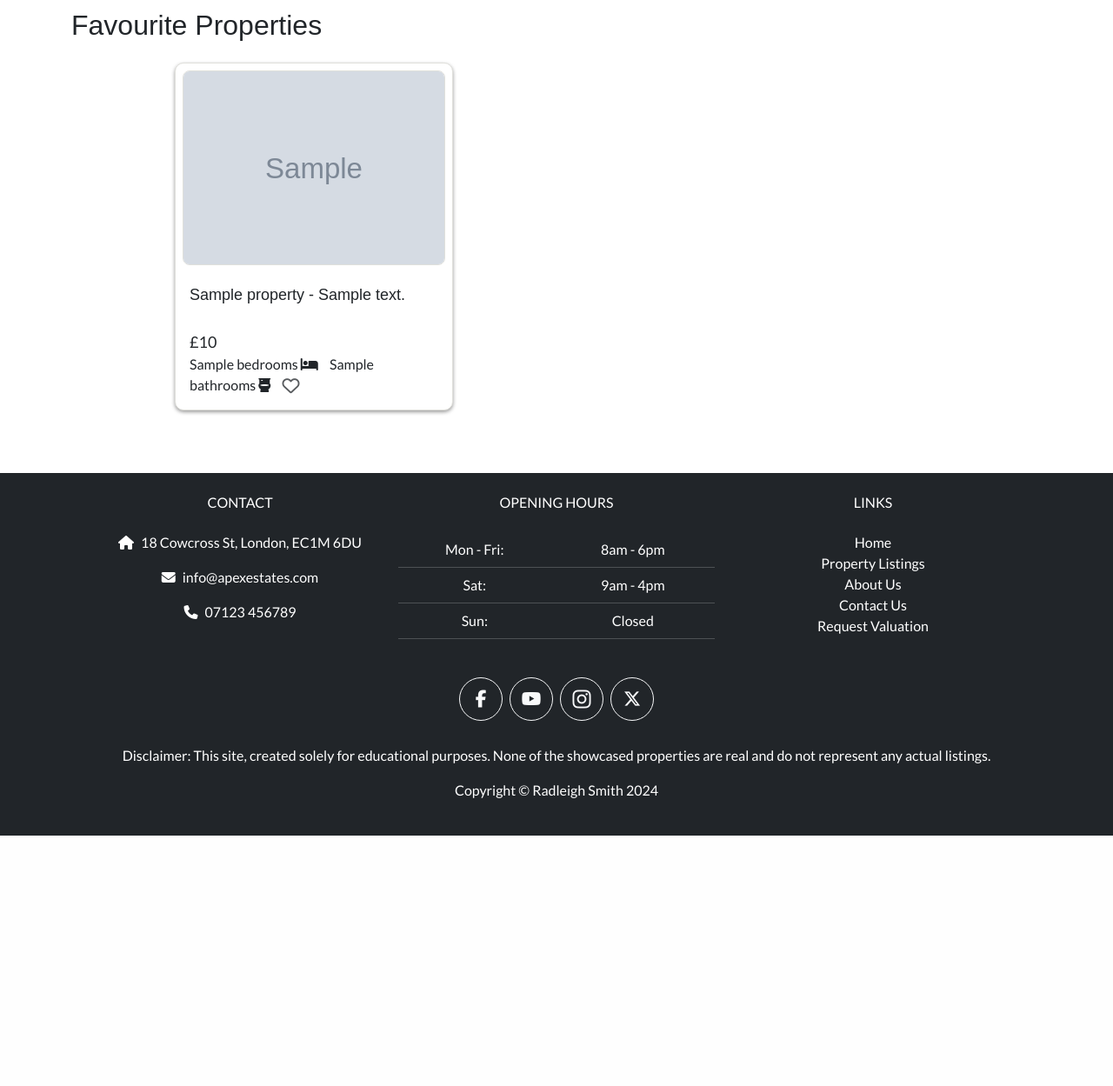
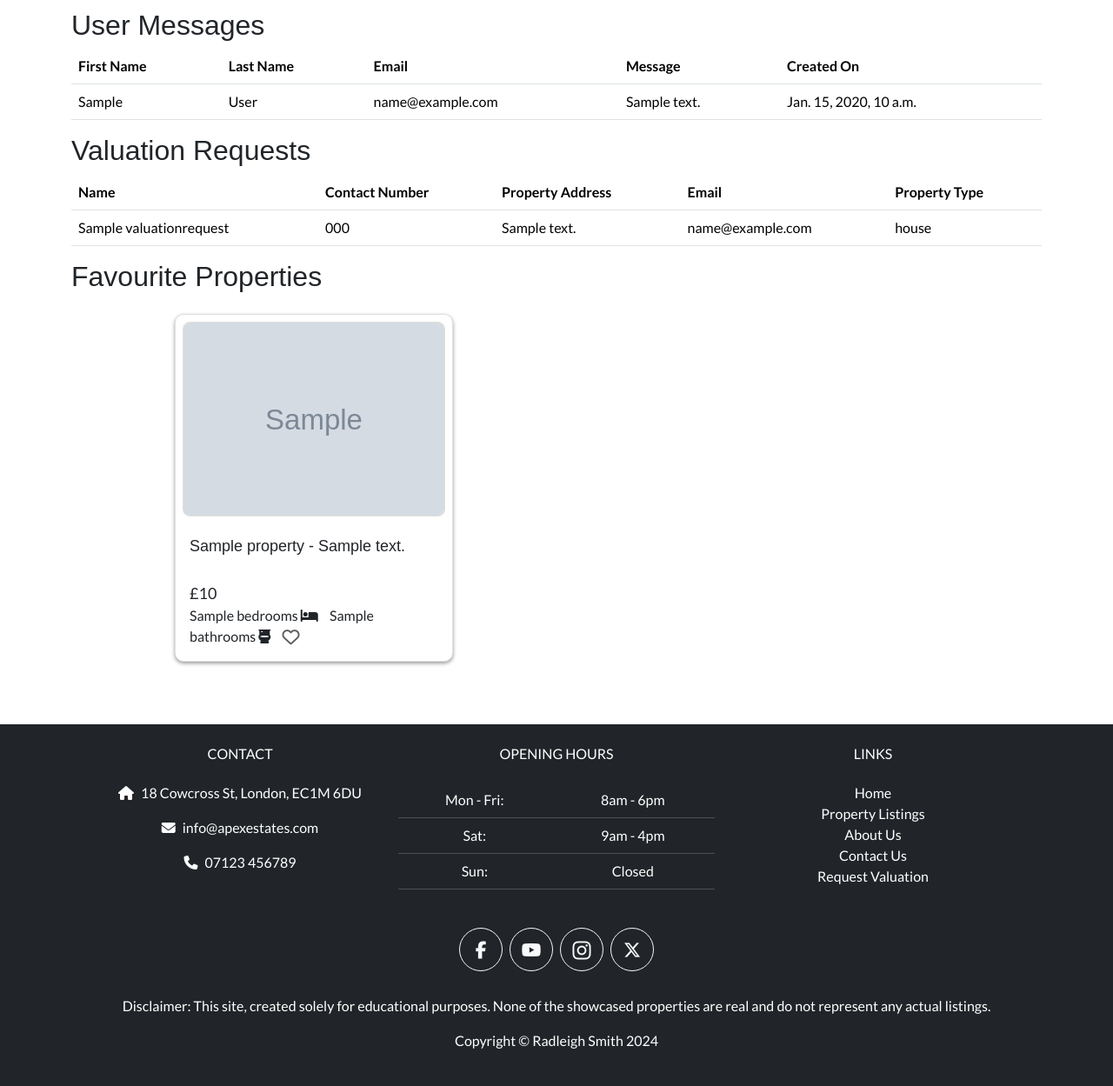
Before and after one commit to RadleighSmith/apex-estates, a Django app: template account/templates/dashboard/dashboard.html in a window 1280 px wide. Shown: the part 174-1423 px from the top of the page at 87% size. Before the commit the page ends 1135 px from the top, so only its background shows below. Run offline with Django 4.2, Linux system fonts and the light colour scheme; a user stored in the database is signed in; tables that the repository leaves empty hold one stand-in row (values such as "Sample post"); the template is opened without the code that fills it: values that come from a table or form of the project are taken from there, most other values are stand-ins (such as "Sample title", 1, 10 or a date in 2020); grey boxes marked "Sample" are stand-in pictures; some libraries are stand-ins or nearby versions.

Commit message:
Add admin dashboard showing messages and valuation requests

```diff
--- a/account/templates/dashboard/dashboard.html
+++ b/account/templates/dashboard/dashboard.html
@@ -6,8 +6,60 @@
 {% block content %}
 <div class="container">
   <h1>Welcome, {{ user.first_name }}!</h1>
+
+  {% if user.is_superuser or user.is_staff %}
+  <!-- Display user messages -->
+  <h2>User Messages</h2>
+  <table class="table">
+    <thead>
+      <tr>
+        <th>First Name</th>
+        <th>Last Name</th>
+        <th>Email</th>
+        <th>Message</th>
+        <th>Created On</th>
+      </tr>
+    </thead>
+    <tbody>
+      {% for message in user_messages %}
+      <tr>
+        <td>{{ message.first_name }}</td>
+        <td>{{ message.last_name }}</td>
+        <td>{{ message.email }}</td>
+        <td>{{ message.message }}</td>
+        <td>{{ message.created_at }}</td>
+      </tr>
+      {% endfor %}
+    </tbody>
+  </table>
+
+  <!-- Display valuation requests -->
+  <h2>Valuation Requests</h2>
+  <table class="table">
+    <thead>
+      <tr>
+        <th>Name</th>
+        <th>Contact Number</th>
+        <th>Property Address</th>
+        <th>Email</th>
+        <th>Property Type</th>
+      </tr>
+    </thead>
+    <tbody>
+      {% for valuation in requested_valuations %}
+      <tr>
+        <td>{{ valuation.name }}</td>
+        <td>{{ valuation.contact_number }}</td>
+        <td>{{ valuation.property_address }}</td>
+        <td>{{ valuation.email }}</td>
+        <td>{{ valuation.property_type }}</td>
+      </tr>
+      {% endfor %}
+    </tbody>
+  </table>
+  {% endif %}
+  <!-- Display favourite properties-->
   <h2>Favourite Properties</h2>
-
   <div class="row">
     {% for property in page_obj %}
     {% include 'property_listings/property_cards.html' with property=property %}
@@ -28,7 +80,7 @@
       </li>
       {% endif %}
     </ul>
-    </span>
   </div>
+
 </div>
 {% endblock %}
```
Also changed, not shown: account/views.py (+17 -1 lines). Lines whose indentation alone changed are shown as unchanged.
